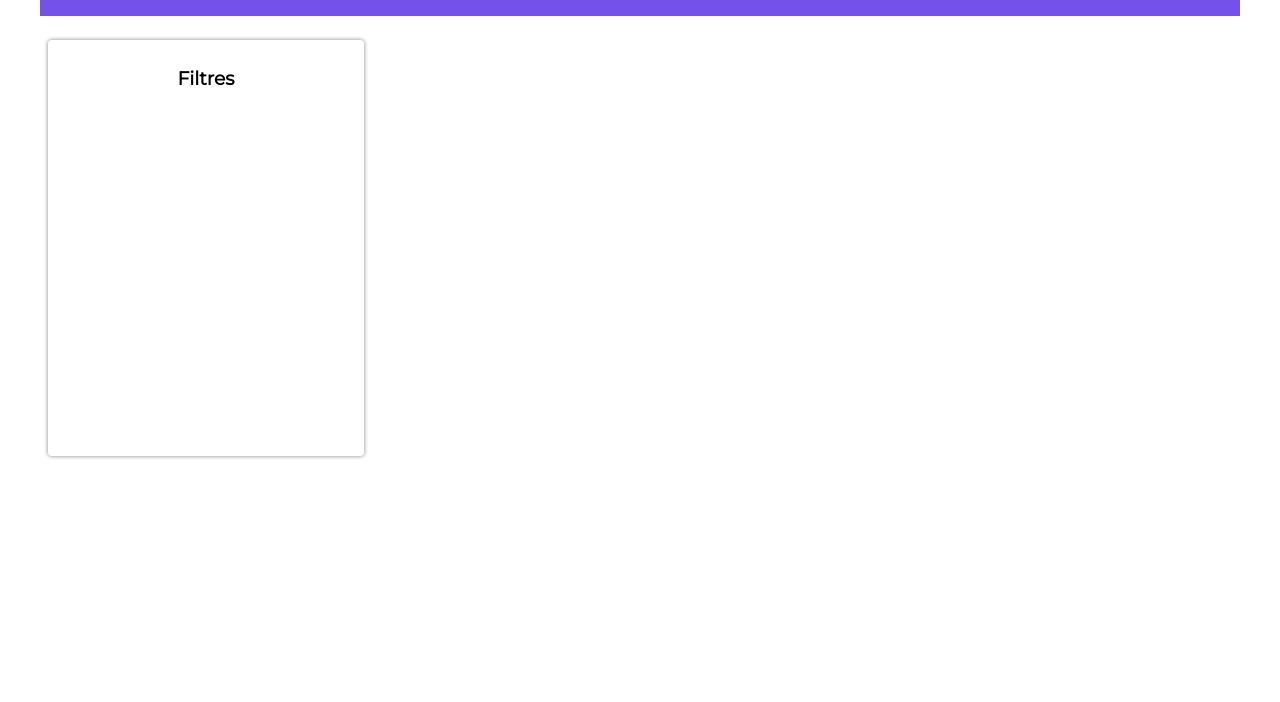
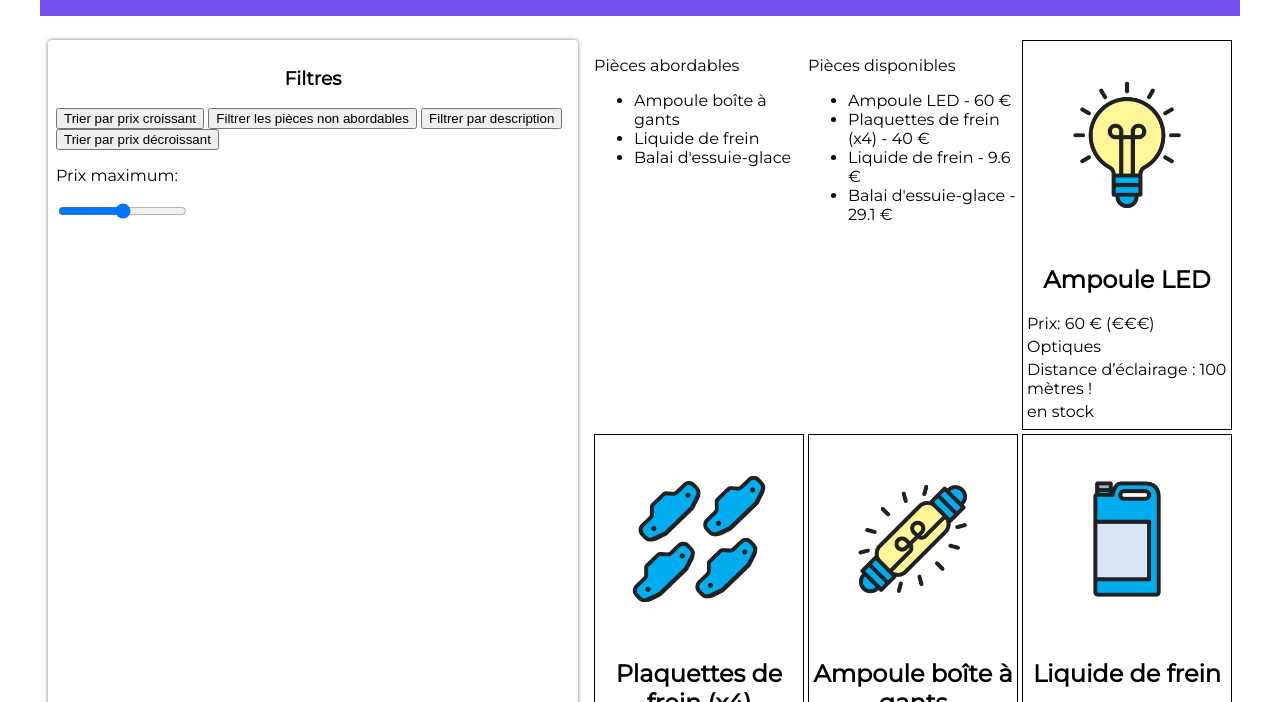
Before and after one commit to Stephane-ANDRE/projet_pieces_detachees, a website: page index.html in a window 1280 px wide. Shown: the part 98-800 px from the top of the page. Drawn offline with Linux system fonts and the light colour scheme.

Commit message:
dom manipulation

```diff
--- a/index.html
+++ b/index.html
@@ -4,7 +4,7 @@
 		<meta charset="utf-8">
 		<title>Les Bonnes Pièces</title>
 		<link rel="stylesheet" href="styles.css">
-		<script type="module" src="pieces.js"></script>
+
 	</head>
 	<body>
 		<header>
@@ -15,11 +15,21 @@
 			<!-- Menu de recherche -->
 			<section class="filtres">
 				<h3>Filtres</h3>
+
+				<button class="btn-trier">Trier par prix croissant</button>
+				<button class="btn-filtrer">Filtrer les pièces non abordables</button>
+				<button class="btn-description">Filtrer par description</button>
+				<button class="btn-trier-desc">Trier par prix décroissant</button>
+				<p>Prix maximum:</p>
+				<input type="range" name="prix-max" id="prix-max" min="0" max="60" step="5">
 			</section>
 
 			<!-- Fiches produits -->
 			<section class="fiches">
+				<div class="abordables"></div>
+				<div class="disponibles"></div>
 			</section>
 		</main>
+		<script src="./pieces.js"></script>
 	</body>
 </html>
--- a/pieces-autos.json
+++ b/pieces-autos.json
@@ -3,29 +3,43 @@
         "id": 1,
         "nom": "Ampoule LED",
         "prix": 60,
-        "categorie": "Optiques"
+        "categorie": "Optiques",
+        "image": "images/ampoule-led.png",
+        "description": "Distance d’éclairage : 100 mètres !",
+        "disponibilité": true
     },
     {
         "id": 2,
         "nom": "Plaquettes de frein (x4)",
         "prix": 40,
-        "categorie": "Freinage"
+        "categorie": "Freinage",
+        "image": "images/plaquettes-frein.png",
+        "description":"Une qualité de freinage optimale, par tous les temps.",
+        "disponibilité": true
     },
     {
         "id": 3,
         "nom": "Ampoule boîte à gants",
         "prix": 5.49,
-        "categorie": "Optiques"
+        "categorie": "Optiques",
+        "image": "images/ampoule-boite-a-gants.png",
+        "description":"Pour y voir clair dans l’habitacle",
+        "disponibilité":false
     },
     {
         "id": 4,
         "nom": "Liquide de frein",
         "prix": 9.60,
-        "categorie": "Freinage"
+        "categorie": "Freinage",
+        "image": "images/liquide-frein.png",
+        "disponibilité":true
     },
     {
         "id": 5,
         "nom": "Balai d'essuie-glace",
-        "prix": 29.10
+        "prix": 29.10,
+        "image": "images/balai-essuie-glace.png",
+        "description":"Performances d’essuyage au top ! Longueur : 550 mm",
+        "disponibilité":true
     }
 ]
--- a/pieces.js
+++ b/pieces.js
@@ -0,0 +1,151 @@
+// getting datas from json file
+fetch("pieces-autos.json")
+  .then(response => response.json())
+  .then(pieces => {
+    genererPieces(pieces);
+
+    // sort selection
+    const sortButton = document.querySelector(".btn-trier");
+    sortButton.addEventListener("click", function () {
+      // stock datas in a new list according to the price the lowest to the highest
+      const sortedPieces = Array.from(pieces);
+      sortedPieces.sort(function (a, b) {
+        return a.prix - b.prix;
+      });
+      document.querySelector(".fiches").textContent = "";
+      genererPieces(sortedPieces);
+    });
+
+    // filter selection
+    const filterButton = document.querySelector(".btn-filtrer");
+    filterButton.addEventListener("click", function () {
+      const filteredPieces = pieces.filter(function (piece) {
+        return piece.prix <= 35;
+      });
+      document.querySelector(".fiches").textContent = "";
+      genererPieces(filteredPieces);
+    });
+
+    // description filter
+    const descriptionButton = document.querySelector(".btn-description");
+    descriptionButton.addEventListener("click", function () {
+      const piecesWithDescription = pieces.filter(function (piece) {
+        return piece.description;
+      });
+      document.querySelector(".fiches").textContent = "";
+      genererPieces(piecesWithDescription);
+    });
+
+    // sort selection DESC
+    const sortButtonDesc = document.querySelector(".btn-trier-desc");
+    sortButtonDesc.addEventListener("click", function () {
+      // stock datas in a new list according to the price the highest to the lowest
+      const sortedPieces = Array.from(pieces);
+      sortedPieces.sort(function (a, b) {
+        return b.prix - a.prix;
+      });
+      document.querySelector(".fiches").textContent = "";
+      genererPieces(sortedPieces);
+    });
+
+    // get all piece which price is lower thant 35eur
+    const noms = pieces.map((piece) => piece.nom);
+    for (let i = pieces.length - 1; i >= 0; i--) {
+      if (pieces[i].prix > 35) {
+        noms.splice(i, 1);
+      }
+    }
+    // create an affordable list
+    const pElement = document.createElement("p");
+    pElement.innerText = "Pièces abordables";
+    const abordablesElements = document.createElement("ul");
+    // add name to the list
+    for (let i = 0; i < noms.length; i++) {
+      const nomElement = document.createElement("li");
+      nomElement.innerText = noms[i];
+      abordablesElements.appendChild(nomElement);
+
+      document.querySelector(".abordables").appendChild(pElement).appendChild(abordablesElements);
+    }
+
+    // define name and price for the available list
+    const nomsDiponibles = pieces.map((piece) => piece.nom);
+    const prixDisponibles = pieces.map((piece) => piece.prix);
+
+    for (let i = pieces.length - 1; i >= 0; i--) {
+      if (pieces[i].disponibilité === false) {
+        nomsDiponibles.splice(i, 1);
+        prixDisponibles.splice(i, 1);
+      }
+    }
+    const disponibliteElement = document.createElement("ul");
+    // add name and price to the list
+    for (let i = 0; i < nomsDiponibles.length; i++) {
+      const nomElement = document.createElement("li");
+      nomElement.innerText = `${nomsDiponibles[i]} - ${prixDisponibles[i]} € `;
+      disponibliteElement.appendChild(nomElement);
+    }
+    const pElementDisponible = document.createElement("p");
+    pElementDisponible.innerText = "Pièces disponibles";
+    document
+      .querySelector(".disponibles")
+      .appendChild(pElementDisponible)
+      .appendChild(disponibliteElement);
+
+    // range bar
+    const inputPrixMax = document.querySelector("#prix-max");
+    inputPrixMax.addEventListener("input", function () {
+      const piecesFiltrees = pieces.filter(function (piece) {
+        return piece.prix <= inputPrixMax.value;
+      });
+      document.querySelector(".fiches").textContent = "";
+      genererPieces(piecesFiltrees);
+    });
+  })
+  .catch(error => {
+    // Gérer les erreurs éventuelles ici
+    console.error("Erreur lors de la récupération des données:", error);
+  });
+
+function genererPieces(pieces) {
+  for (let i = 0; i < pieces.length; i++) {
+    // creation of the different elements we will need
+    const article = pieces[i];
+
+    // getting the fiche section from the DOM
+    const sectionFiches = document.querySelector(".fiches");
+
+    // Element creation section:
+    // create piece element:
+    const pieceElement = document.createElement("article");
+    // create img element:
+    const imageElement = document.createElement("img");
+    imageElement.src = article.image;
+    // create h2 element for name:
+    const nomElement = document.createElement("h2");
+    nomElement.innerText = article.nom;
+    // create p element for price:
+    const prixElement = document.createElement("p");
+    // if price is under 35: € above: €€€
+    prixElement.innerText = `Prix: ${article.prix} €  (${article.prix < 35 ? "€" : "€€€"})`;
+    // create p element for category:
+    const categorieElement = document.createElement("p");
+    // if there is no category instead of having " undefined" we put ?? "(aucune catégorie)"
+    categorieElement.innerText = article.categorie ?? "(aucune catégorie)";
+    // description element
+    const descriptionElement = document.createElement("p");
+    descriptionElement.innerText =
+      article.description ?? "(Pas de description pour le moment.)";
+    // availability element
+    const disponibiliteElement = document.createElement("p");
+    disponibiliteElement.innerText = article.disponibilité ? "en stock" : "Rupture de stock";
+
+    sectionFiches.appendChild(pieceElement);
+    pieceElement.appendChild(imageElement);
+    pieceElement.appendChild(nomElement);
+    pieceElement.appendChild(prixElement);
+    pieceElement.appendChild(categorieElement);
+    pieceElement.appendChild(descriptionElement);
+    pieceElement.appendChild(disponibiliteElement);
+  }
+}
--- a/styles.css
+++ b/styles.css
@@ -37,19 +37,42 @@ main {
 	padding: 8px;
 	min-width: 300px;
 	min-height: 400px;
+
+
 }
 .filtres h3 {
 	text-align: center;
+}
+.buttons{
+	display:flex;
+	flex-direction: row;
+	flex-wrap: wrap;
+justify-content: space-between;
+align-items: center;
+align-content: space-between;
 }
 
 .fiches {
 	flex: 1;
 	margin: 8px;
+	display: grid;
+	grid-template-columns: repeat(3, 1fr);
+	gap: 4px;
 }
-.fiches img {
+.fiches article {
+	border: 1px solid black;
+	padding: 4px;
+}
+.fiches article img {
+	display: block;
+	margin-left: auto;
+	margin-right: auto;
 	max-width: 200px;
 }
-.fiches p {
+.fiches article p {
 	margin-top: 4px;
 	margin-bottom: 4px;
 }
+.fiches article h2 {
+	text-align: center;
+}
```
